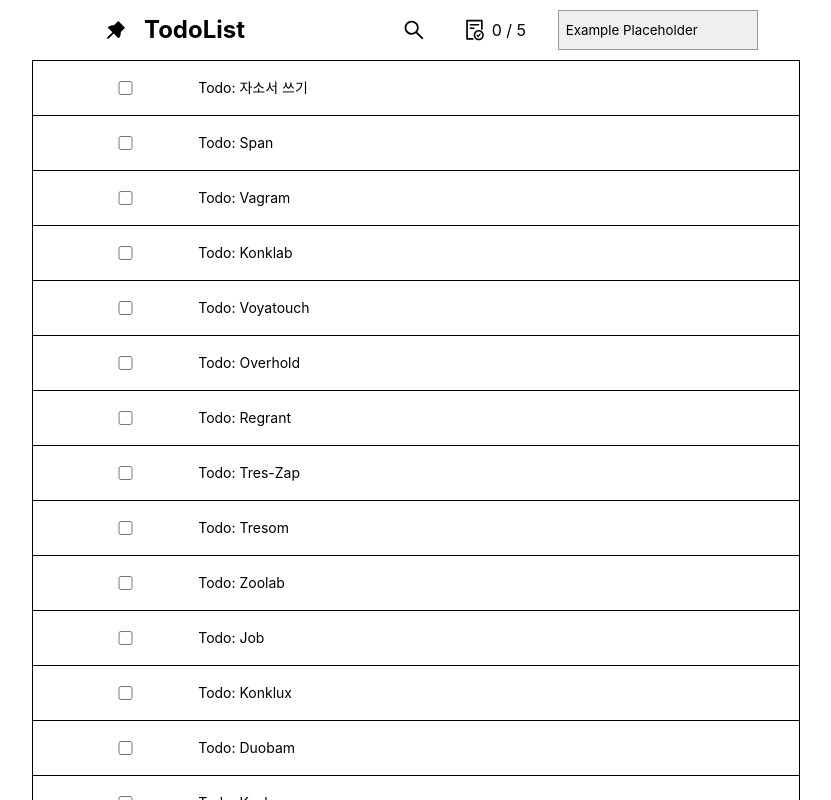
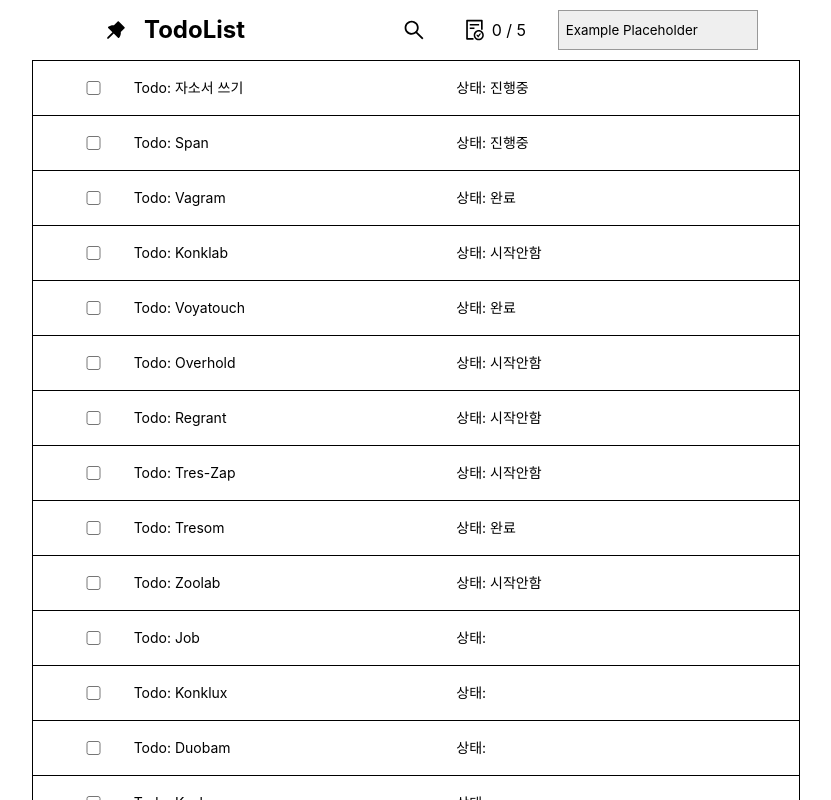
Before and after one commit to TEAM-8ight/8ight-team2, a React (Create React App) app: page / in a window 1280 px wide. Shown: the top 800 px of the page, without its empty margins (224-1055 px from the left). Built offline with nearby package versions, Linux system fonts and the light colour scheme.

Commit message:
Feat: #4 Filter

```diff
--- a/src/components/Header.tsx
+++ b/src/components/Header.tsx
@@ -1,12 +1,19 @@
-import React from 'react';
+import React, { useState } from 'react';
 import styled from 'styled-components';
+import { status } from '../constants/status';
+import { dummy } from '../constants/dummy';
 import {
   AiOutlineSearch,
   AiFillPushpin,
   AiOutlineFileDone,
 } from 'react-icons/ai';
 
-const Header = () => {
+const Header = ({ setOptionValue }: { setOptionValue: any }) => {
+  const [selectedValue, setSelectedValue] = useState<string>();
+  const handleChange = (e: React.ChangeEvent<HTMLSelectElement>) => {
+    setSelectedValue(e.target.value);
+    setOptionValue(e.target.value);
+  };
   return (
     <Nav>
       <NavContainer>
@@ -23,13 +30,13 @@ const Header = () => {
           </NavItem>
           <NavItem>
             {/* Todo: 스타일 개선 */}
-            <Select>
-              <option value="" hidden>
+            <Select value={selectedValue} onChange={handleChange}>
+              <option value="placeholder" hidden>
                 Example Placeholder
               </option>
-              <option>시작 안함</option>
-              <option>진행 중</option>
-              <option>완료</option>
+              <option value={status.NOT_STARTED}>시작 안함</option>
+              <option value={status.ONGOING}>진행 중</option>
+              <option value={status.FINISHED}>완료</option>
             </Select>
           </NavItem>
         </NavMenu>
--- a/src/constants/dummy.js
+++ b/src/constants/dummy.js
@@ -1,14 +1,21 @@
+import { status } from './status';
+
 export const dummy = [
-  { id: 1, taskName: '자소서 쓰기', isComplete: true },
-  { id: 2, taskName: 'Span', isComplete: true },
-  { id: 3, taskName: 'Vagram', isComplete: true },
-  { id: 4, taskName: 'Konklab', isComplete: false },
-  { id: 5, taskName: 'Voyatouch', isComplete: false },
-  { id: 6, taskName: 'Overhold', isComplete: false },
-  { id: 7, taskName: 'Regrant', isComplete: false },
-  { id: 8, taskName: 'Tres-Zap', isComplete: true },
-  { id: 9, taskName: 'Tresom', isComplete: false },
-  { id: 10, taskName: 'Zoolab', isComplete: false },
+  { id: 1, taskName: '자소서 쓰기', isComplete: true, status: status.ONGOING },
+  { id: 2, taskName: 'Span', isComplete: true, status: status.ONGOING },
+  { id: 3, taskName: 'Vagram', isComplete: true, status: status.FINISHED },
+  { id: 4, taskName: 'Konklab', isComplete: false, status: status.NOT_STARTED },
+  { id: 5, taskName: 'Voyatouch', isComplete: false, status: status.FINISHED },
+  {
+    id: 6,
+    taskName: 'Overhold',
+    isComplete: false,
+    status: status.NOT_STARTED,
+  },
+  { id: 7, taskName: 'Regrant', isComplete: false, status: status.NOT_STARTED },
+  { id: 8, taskName: 'Tres-Zap', isComplete: true, status: status.NOT_STARTED },
+  { id: 9, taskName: 'Tresom', isComplete: false, status: status.FINISHED },
+  { id: 10, taskName: 'Zoolab', isComplete: false, status: status.NOT_STARTED },
   { id: 11, taskName: 'Job', isComplete: false },
   { id: 12, taskName: 'Konklux', isComplete: false },
   { id: 13, taskName: 'Duobam', isComplete: false },
--- /dev/null
+++ b/src/constants/status.js
@@ -0,0 +1,5 @@
+export const status = {
+  FINISHED: '완료',
+  ONGOING: '진행중',
+  NOT_STARTED: '시작안함',
+};
--- a/src/pages/MainPage.tsx
+++ b/src/pages/MainPage.tsx
@@ -1,21 +1,21 @@
-import React from 'react';
+import React, { useState } from 'react';
 import Header from 'components/Header';
 import TodoList from './TodoList';
 import styled from 'styled-components';
 
 const MainPage = () => {
+  const [optionValue, setOptionValue] = useState('');
   return (
     <Container>
-      <Header />
-      <TodoList />
+      <Header setOptionValue={setOptionValue} />
+      <TodoList optionValue={optionValue} />
     </Container>
   );
 };
 
 const Container = styled.div`
   max-width: 768px;
-  margin:0 auto;
-
-`
+  margin: 0 auto;
+`;
 
 export default MainPage;
--- a/src/pages/TodoList.tsx
+++ b/src/pages/TodoList.tsx
@@ -1,53 +1,68 @@
-import React, { useState } from 'react'
+import React, { useState } from 'react';
 import { dummy } from 'constants/dummy';
 import styled from 'styled-components';
 
-
-const TodoList = () => {
+const TodoList = ({ optionValue }: { optionValue: string }) => {
   interface todoType {
-        id: number,
-        taskName: string,
-        isComplete: boolean
+    id: number;
+    taskName: string;
+    isComplete: boolean;
+    status: string;
   }
   const [todoState, setTodoState] = useState<todoType>({
     id: 1,
-        taskName: "",
+    taskName: '',
     isComplete: false,
-    })
-    const { id, taskName, isComplete } = todoState
+    status: '',
+  });
+
+  const { id, taskName, isComplete } = todoState;
   return (
     <Container>
-            {dummy.map((item) => (
+      {optionValue
+        ? dummy
+            .filter((item) => item.status === optionValue)
+            .map((item) => (
+              <ListItem key={item.id}>
+                <input
+                  type="checkbox"
+                  name="isComplete"
+                  value={item.taskName}
+                />
+                <span>Todo: {item.taskName}</span>
+                <span>상태: {item.status}</span>
+              </ListItem>
+            ))
+        : dummy.map((item) => (
             <ListItem key={item.id}>
               <input type="checkbox" name="isComplete" value={item.taskName} />
               <span>Todo: {item.taskName}</span>
+              <span>상태: {item.status}</span>
             </ListItem>
           ))}
     </Container>
-    )
-}
+  );
+};
 
 const Container = styled.article`
   text-align: center;
-    border:1px solid black;
-
-`
+  border: 1px solid black;
+`;
 
 const ListItem = styled.section`
   display: flex;
   justify-content: flex-start;
-    border-bottom:1px solid black;
+  border-bottom: 1px solid black;
   padding: 20px;
   width: 100%;
-    input{
+  input {
     width: 20%;
     text-align: left;
   }
-    span{
+  span {
     width: 80%;
     text-align: left;
   }
+`;
 
-`
-
-export default TodoList
+export default TodoList;
```
Lines whose indentation alone changed are shown as unchanged.
